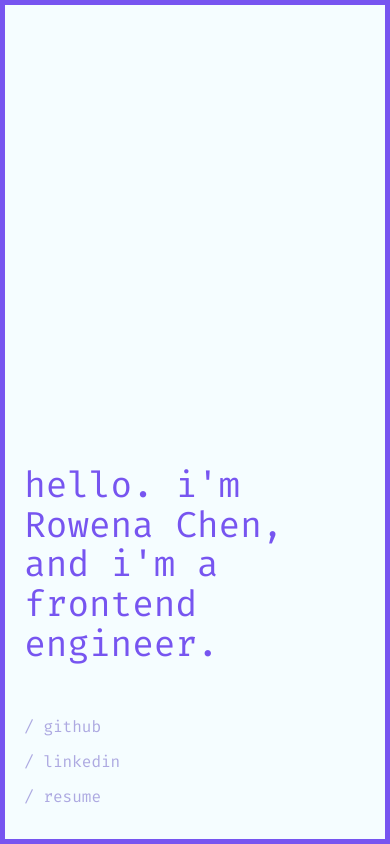
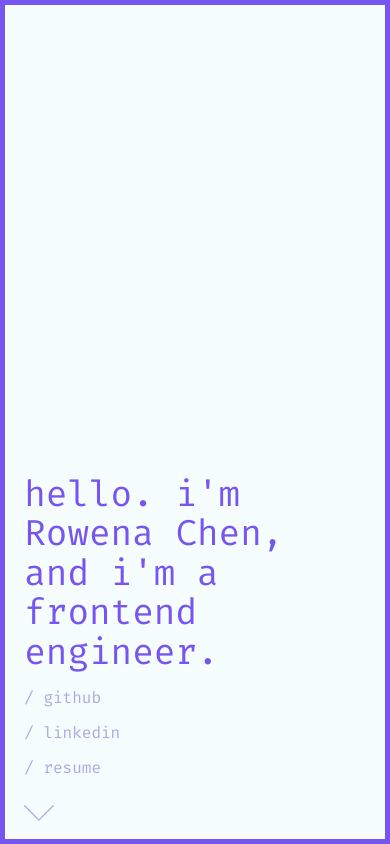
Before and after one commit to rwnchen/rwnchen.github.io, a Gatsby site: page / in a window 390 px wide. Built offline with nearby package versions, Linux system fonts and the light colour scheme; Gatsby itself is replaced by a stand-in of ours.

Commit message:
[Feature] Added scrolling for mobile

```diff
--- /dev/null
+++ b/src/components/arrow.js
@@ -0,0 +1,25 @@
+import React from 'react';
+
+export const Arrow = () => {
+  return (
+    <svg
+      version="1.1"
+      id="Capa_1"
+      xmlns="http://www.w3.org/2000/svg"
+      x="0px"
+      y="0px"
+      viewBox="0 0 490.656 490.656"
+      xmlSpace="preserve"
+    >
+      <g>
+        <g>
+          <path
+            d="M487.536,120.445c-4.16-4.16-10.923-4.16-15.083,0L245.339,347.581L18.203,120.467c-4.16-4.16-10.923-4.16-15.083,0
+   c-4.16,4.16-4.16,10.923,0,15.083l234.667,234.667c2.091,2.069,4.821,3.115,7.552,3.115s5.461-1.045,7.531-3.136l234.667-234.667
+   C491.696,131.368,491.696,124.605,487.536,120.445z"
+          />
+        </g>
+      </g>
+    </svg>
+  );
+};
--- a/src/components/landing.js
+++ b/src/components/landing.js
@@ -6,19 +6,6 @@ const Landing = () => {
     <Wrapper>
       <div>
         <h1>hello. i'm Rowena Chen, and i'm a frontend engineer.</h1>
-        <ul>
-          <li>
-            <a href="https://github.com/rwnchen">/ github</a>
-          </li>
-          <li>
-            <a href="https://www.linkedin.com/in/rowena-chen/">/ linkedin</a>
-          </li>
-          <li>
-            <a href="/Rowena_Chen.pdf" target="blank">
-              / resume
-            </a>
-          </li>
-        </ul>
       </div>
     </Wrapper>
   );
@@ -30,6 +17,7 @@ const Wrapper = styled.div`
   display: flex;
   flex-direction: column;
   justify-content: flex-end;
+  padding-bottom: 6rem;
 
   height: calc(
     100vh - ${props => props.theme.borderWidth * 2}px -
@@ -47,5 +35,11 @@ const Wrapper = styled.div`
       width: ${props => props.theme.contentWidth}ch;
       margin-bottom: 5ch;
     }
+
+    @media (orientation: landscape) {
+      div {
+        margin-bottom: 0;
+      }
+    }
   }
 `;
--- a/src/components/layout.js
+++ b/src/components/layout.js
@@ -7,13 +7,15 @@
 
 import React, { useState, useEffect } from 'react';
 import PropTypes from 'prop-types';
-import styled, { ThemeProvider } from 'styled-components';
+import styled, { ThemeProvider, keyframes } from 'styled-components';
 
 import 'typeface-fira-code';
 import 'typeface-work-sans';
 
 import '../styles/layout.css';
 import GlobalStyle, { Theme } from '../styles/global';
+
+import { Arrow } from './arrow';
 
 const Layout = ({ children }) => {
   return (
@@ -26,27 +28,88 @@ const Layout = ({ children }) => {
   );
 };
 
-const ScrollContainer = props => {
-  const [scrollDir, setScrollDir] = useState('down');
-  const [lastScrollPos, setLastScrollPos] = useState(window.pageYOffset);
-  const [updateTick, setUpdate] = useState(true);
+class ScrollContainer extends React.Component {
+  constructor(props) {
+    super(props);
+    this.state = {
+      scrollDir: 'down',
+      lastScrollPos: window.pageYOffset,
+    };
 
-  const onScroll = e => {
-    if (updateTick) {
-      const pos = e.currentTarget.scrollTop;
+    this.container = React.createRef();
 
-      if (pos > lastScrollPos) setScrollDir('down');
-      else setScrollDir('up');
+    this.onScroll = this.onScroll.bind(this);
+    this.scrollToTop = this.scrollToTop.bind(this);
+    this.scrollToProjects = this.scrollToProjects.bind(this);
+  }
 
-      setLastScrollPos(pos <= 0 ? 0 : pos);
-      setUpdate(false);
-    } else setUpdate(true);
+  onScroll = e => {
+    const pos = e.currentTarget.scrollTop;
+
+    if (pos > this.state.lastScrollPos) this.setState({ scrollDir: 'down' });
+    else this.setState({ scrollDir: 'up' });
+
+    this.setState({ lastScrollPos: pos <= 0 ? 0 : pos });
   };
 
+  scrollToTop = () => {
+    this.container.current.scrollTo({
+      top: 0,
+      left: 0,
+      behavior: 'smooth',
+    });
+  };
+
+  scrollToProjects = () => {
+    console.log('here');
+    this.container.current.scrollTo({
+      top: 1.4 * window.innerHeight,
+      left: 0,
+      behavior: 'smooth',
+    });
+  };
+
+  render() {
+    return (
+      <StyledScrollContainer
+        ref={this.container}
+        onScroll={this.onScroll}
+        direction={this.state.scrollDir}
+      >
+        <Nav
+          scrollPos={this.state.lastScrollPos}
+          scrollToTop={this.scrollToTop}
+          scrollToProjects={this.scrollToProjects}
+        />
+        {this.props.children}
+      </StyledScrollContainer>
+    );
+  }
+}
+
+const Nav = props => {
+  const scrolled = props.scrollPos > window.innerHeight / 2;
+  const scrollOnClick = () =>
+    scrolled ? props.scrollToTop() : props.scrollToProjects();
   return (
-    <StyledScrollContainer onScroll={onScroll} direction={scrollDir}>
-      {props.children}
-    </StyledScrollContainer>
+    <NavWrapper scrolled={scrolled}>
+      <ul>
+        <li>
+          <a href="https://github.com/rwnchen">/ github</a>
+        </li>
+        <li>
+          <a href="https://www.linkedin.com/in/rowena-chen/">/ linkedin</a>
+        </li>
+        <li>
+          <a href="/Rowena_Chen.pdf" target="blank">
+            / resume
+          </a>
+        </li>
+      </ul>
+      <ArrowContainer scrolled={scrolled} onClick={scrollOnClick}>
+        <Arrow />
+      </ArrowContainer>
+    </NavWrapper>
   );
 };
 
@@ -67,11 +130,13 @@ const MainView = styled.div`
 `;
 
 const StyledScrollContainer = styled.div`
+  position: relative;
   width: calc(100% - ${props => props.theme.borderWidth * 2}px);
   height: calc(100% - ${props => props.theme.borderWidth * 2}px);
   padding-left: ${props => props.theme.containerPadding}rem;
   padding-right: ${props => props.theme.containerPadding}rem;
   background-color: #f5fdff;
+
   overflow-y: scroll;
   scroll-snap-type: y ${props =>
     props.direction === 'down' ? 'mandatory' : 'proximity'};
@@ -101,10 +166,52 @@ const StyledScrollContainer = styled.div`
       margin-right: 10vw;
     }
 
-    @media (min-width: ${props => props.theme.bpMd}px) {
+    @media (min-width: ${props => props.theme.bpLg}px) {
       margin-left: calc(100% - ${props => props.theme.contentWidthLg}ch - 20vw);
       margin-right: 20vw;
     }
   }
+`;
 
+const NavWrapper = styled.div`
+  position: fixed;
+  bottom: 1ch;
+
+  margin: 0;
+  max-height: 100%;
+  min-height: 0px;
+
+  && a {
+    color: ${props => props.theme.accentSub} !important;
+  }
+
+  ul {
+    height: ${props => (props.scrolled ? '0' : '6')}rem;
+    margin-bottom: 1rem;
+    opacity: ${props => (props.scrolled ? '0' : '1')};
+    overflow: hidden;
+    transition: all ${props => props.theme.transitions};
+  }
 `;
+
+const ArrowContainer = styled.div`
+  width: 3ch;
+  cursor: pointer;
+
+  svg {
+    width: 100%;
+    animation: ${props => changeColor(props.scrolled, props.theme)} 2s linear
+      alternate infinite;
+    transform: rotate(${props => (props.scrolled ? 180 : 0)}deg);
+    transition: all ${props => props.theme.transitions};
+  }
+`;
+
+const changeColor = (scrolled, theme) => keyframes`
+    from {
+      fill: ${scrolled ? theme.accentAlt : theme.accentSub};
+    }
+    to {
+      fill: ${scrolled ? theme.accentBright : theme.accentSub};
+    }
+  `;
--- a/src/styles/global.js
+++ b/src/styles/global.js
@@ -15,9 +15,9 @@ export const Theme = {
 
   contentWidth: 50, //ch
   contentWidthLg: 70,
-  bpSm: 600, //px
-  bpMd: 980, //px
-  bpLg: 1400, //px
+  bpSm: 610, //px
+  bpMd: 900, //px
+  bpLg: 1450, //px
 };
 
 const GlobalStyle = createGlobalStyle`
```
